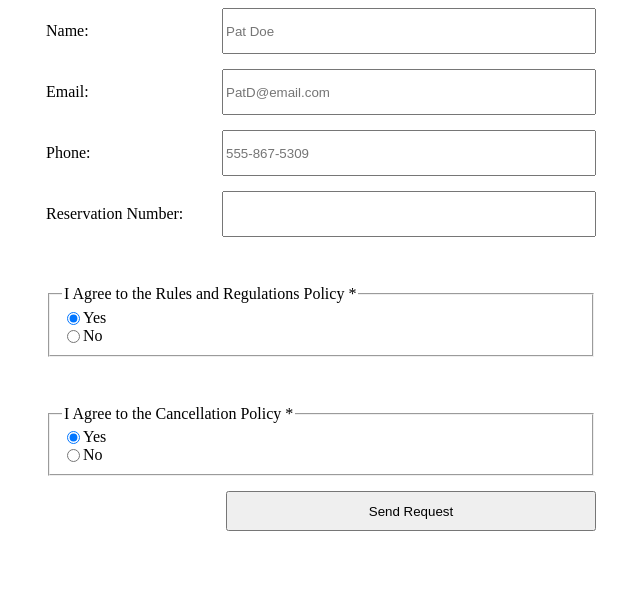
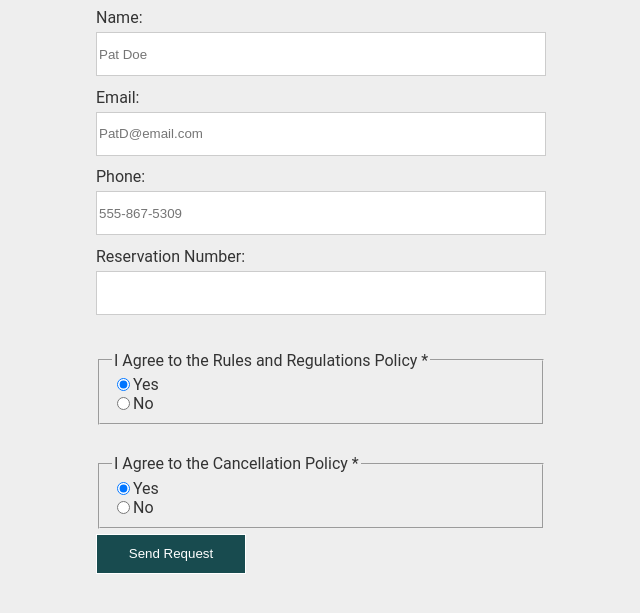
Before and after one commit to handev-001/HAN-Elements, a PHP site: page /gcr/agreement-policy-guideline.html in a window 1280 px wide. Shown: the top 613 px of the page, without its empty margins (319-959 px from the left). Run offline with PHP 8.4, Linux system fonts and the light colour scheme.

Commit message:
style update

```diff
--- a/gcr/agreement-policy-guideline.html
+++ b/gcr/agreement-policy-guideline.html
@@ -39,7 +39,6 @@
 	<label for="cancel-not-agree">No</label>
 	</fieldset>
 	<input type="text" id="h-field" name="h-field">
-	<label for="submit">&nbsp;</label>
 	<input type="submit" name="submit" value="Send Request">
 </form>
 
--- a/gcr/request-info-group-event.html
+++ b/gcr/request-info-group-event.html
@@ -30,7 +30,6 @@
     <label for="event-desc">Tell us about your group/event:</label>
     <textarea id="event-desc" name="event-desc" rows="5"></textarea>
     <input type="text" id="h-field" name="h-field">
-    <label for="submit"></label>
     <input type="submit" name="submit" value="Send Request">
 </form>
 
--- a/gcr/sign-up-work-camper.html
+++ b/gcr/sign-up-work-camper.html
@@ -21,7 +21,6 @@
 	<label for="phone">Phone:</label>
 	<input type="tel" id="phone" name="phone" required="required" pattern="1?[0-9]{3}-?[0-9]{3}-?[0-9]{4}" placeholder="555-867-5309">
 	<input type="text" id="h-field" name="h-field">
-	<label for="submit"></label>
 	<input type="submit" name="submit" value="Submit Info">
 </form>
 
--- a/gcr/style.css
+++ b/gcr/style.css
@@ -26,7 +26,12 @@ element {
 # User Visible Structure
 # Media Queries
 --------------------------------------------------------------*/
+body {
+	color: rgba(51,51,51,1);
+	font-family: 'Roboto', sans-serif;
 
+	background: #eeeeee;
+}
 
 
 /*--------------------------------------------------------------
@@ -37,11 +42,11 @@ form.net-form {
 	display:flex;
 	flex-direction:row;
 	flex-wrap:wrap;
-	justify-content:center;
-	align-items:center;
+	justify-content:flex-start;
+	align-items:flex-start;
 	align-content:flex-start;
-	gap: 15px 10px;
-	max-width: 550px;
+	gap: 5px 10px;
+	max-width: 450px;
 	margin: 0 auto;
 }
 form.net-form > br {
@@ -50,12 +55,35 @@ form.net-form > br {
 }
 form.net-form > label,
 form.net-form > .space {
-	flex: 1 0 150px;
+	flex: 1 0 350px;
 }
 form.net-form > input,
 form.net-form > textarea {
 	flex: 1 0 350px;
 	min-height:3em;
+	margin-bottom: 0.5em;
+
+	background-color: rgba(255,255,255,1);
+    border-style: solid;
+    border-width: 1px;
+    border-color: rgba(204,204,204,1);
+}
+form.net-form input[type="submit"] {
+	transition: ease all 300ms;
+	flex: 0 0 150px;
+
+	color: #ffffff;
+
+	background-color: rgba(24,75,79,1);
+	border: 1px solid #ffffff;
+}
+form.net-form input[type="submit"]:hover {
+	transition: ease all 300ms;
+
+	color: rgba(24,75,79,1);
+
+	background-color: #ffffff;
+	border: 1px solid rgba(24,75,79,1);
 }
 
 form.net-form > fieldset {
```
Also changed, not shown: gcr/request-info-wedding.html (+5 -2 lines).
